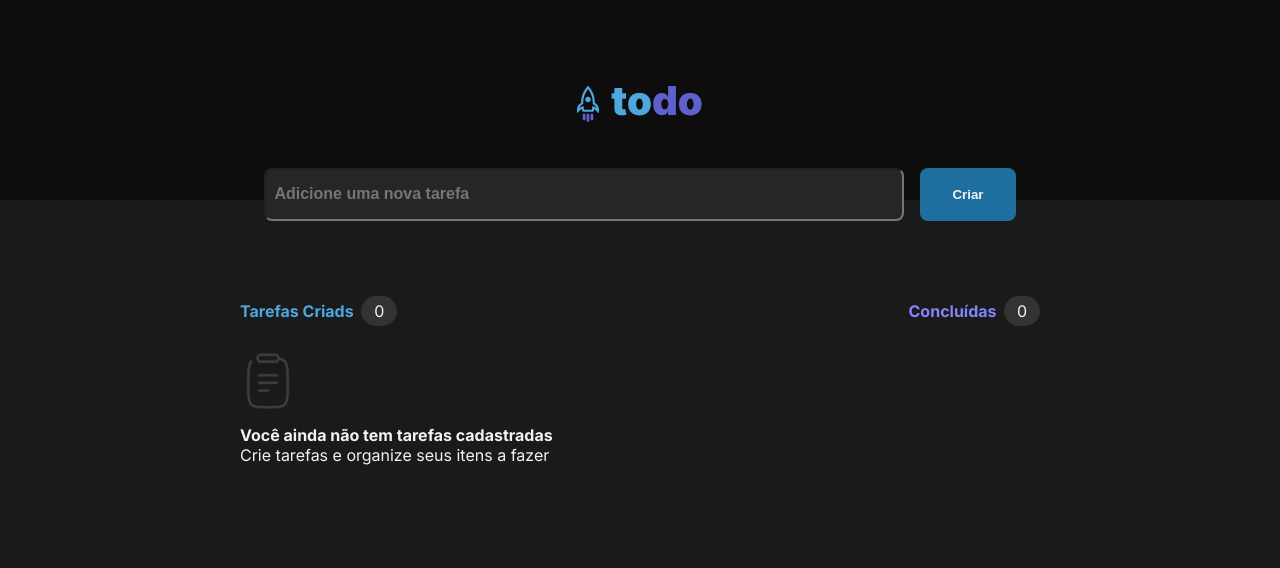
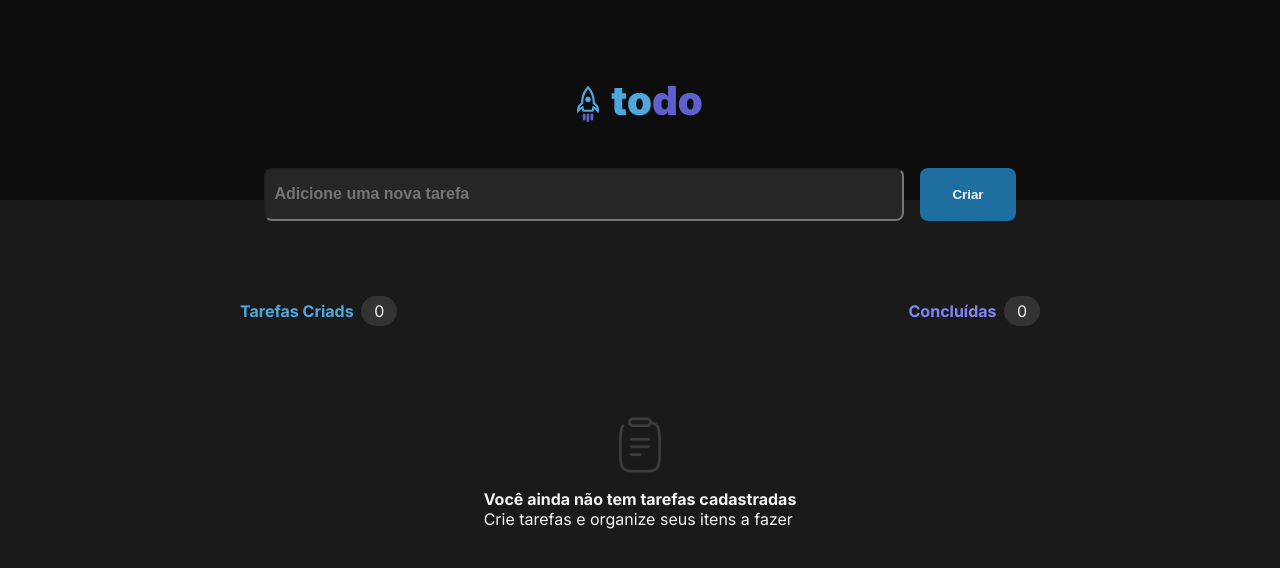
Before and after one commit to ThomasDixini/ToDo-List, a React (Vite) app: page / in a window 1280 px wide. Shown: the top 568 px of the page. Built offline with nearby package versions, Linux system fonts and the light colour scheme.

Commit message:
Arrumando estilização do container das tasks

```diff
--- a/src/components/tasksContainer.module.css
+++ b/src/components/tasksContainer.module.css
@@ -22,7 +22,7 @@
     margin-left: 0.25rem;
 }
 
-.content:not(> article) {
+.content:not( article) {
     display: flex;
     align-items: center;
     flex-direction: column;
@@ -35,8 +35,8 @@
 
 .content {
     display: flex;
-    align-items: flex-start;
     flex-direction: column;
     gap: 1rem;
     margin: 2rem 0 4rem;
+    border: 0 !important;
 }
```
